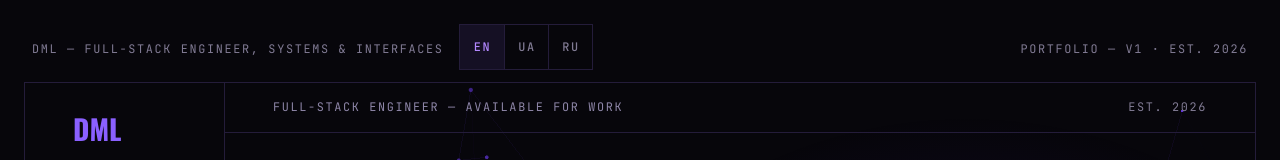
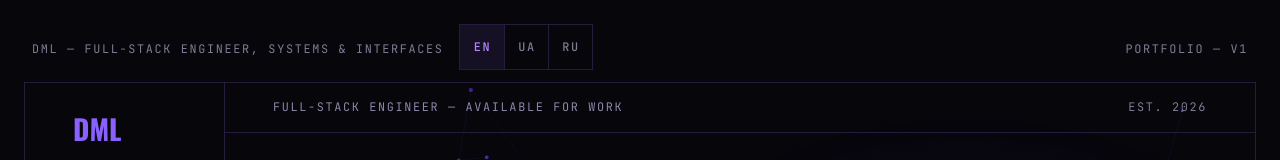
Before and after one commit to DML142/dml-central-v1, a Next.js app: page / in a window 1280 px wide. Shown: the top 160 px of the page. Built offline with nearby package versions, Linux system fonts and the light colour scheme; no server answers.

Commit message:
fix(chrome): drop the est. year from the frame attribution line

```diff
--- a/src/content/i18n/en.ts
+++ b/src/content/i18n/en.ts
@@ -4,7 +4,7 @@
 export const en = {
   skip: 'Skip to content',
   'meta.identity': 'DML — Full-stack engineer, systems & interfaces',
-  'meta.attribution': 'Portfolio — v1 · Est. 2026',
+  'meta.attribution': 'Portfolio — v1',
   'meta.domain': 'dml-central.dev',
   'meta.location': 'Remote · 2026',
   'lang.label': 'Language',
--- a/src/content/i18n/ru.ts
+++ b/src/content/i18n/ru.ts
@@ -3,7 +3,7 @@ import type { Dictionary } from './en';
 export const ru: Dictionary = {
   skip: 'Перейти к содержимому',
   'meta.identity': 'DML — Fullstack-разработчик, системы и интерфейсы',
-  'meta.attribution': 'Портфолио — v1 · с 2026',
+  'meta.attribution': 'Портфолио — v1',
   'meta.domain': 'dml-central.dev',
   'meta.location': 'Удалённо · 2026',
   'lang.label': 'Язык',
--- a/src/content/i18n/uk.ts
+++ b/src/content/i18n/uk.ts
@@ -3,7 +3,7 @@ import type { Dictionary } from './en';
 export const uk: Dictionary = {
   skip: 'Перейти до вмісту',
   'meta.identity': 'DML — Fullstack-розробник, системи та інтерфейси',
-  'meta.attribution': 'Портфоліо — v1 · з 2026',
+  'meta.attribution': 'Портфоліо — v1',
   'meta.domain': 'dml-central.dev',
   'meta.location': 'Віддалено · 2026',
   'lang.label': 'Мова',
```
